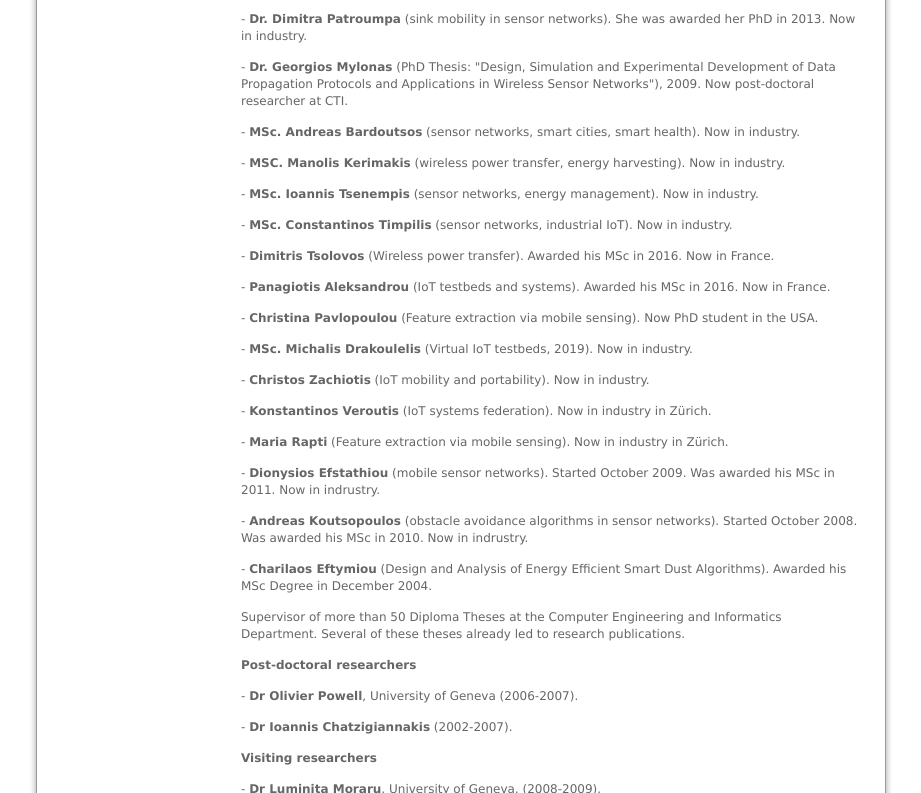
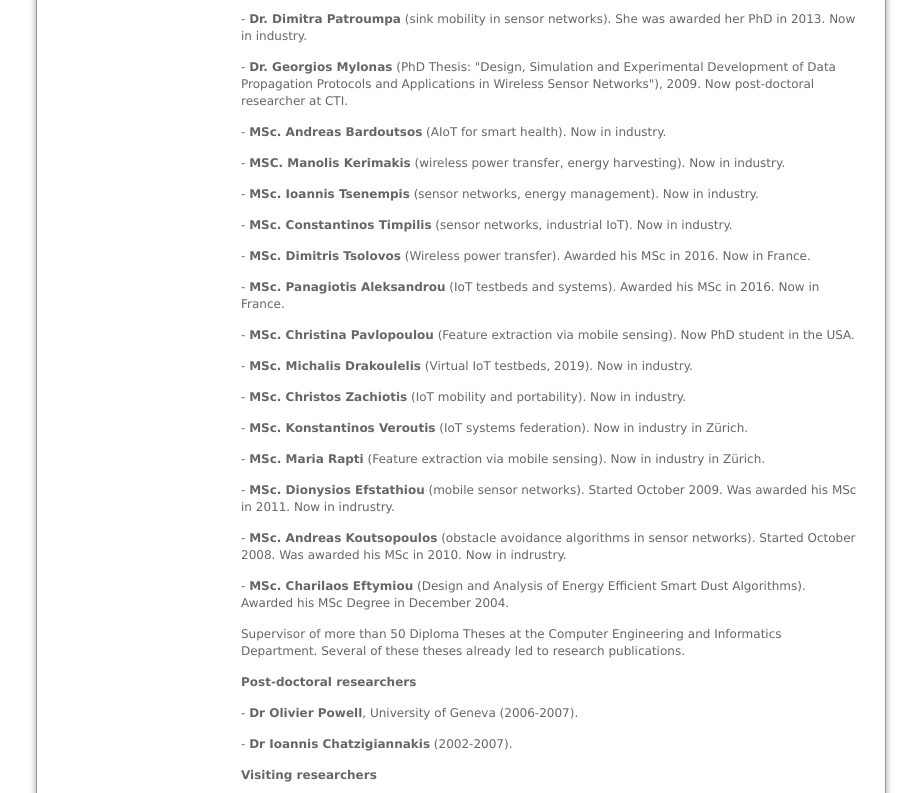
Before and after one commit to fothot2/nikole-personal-page, a plain HTML site: page teamMembers.html in a window 1280 px wide. Shown: the part 670-1463 px from the top of the page, without its empty margins (179-1100 px from the left). Drawn offline with Linux system fonts and the light colour scheme.

Commit message:
Last nikole changes

```diff
--- a/teamMembers.html
+++ b/teamMembers.html
@@ -336,7 +336,7 @@
                         Now post-doctoral researcher at CTI.
                     </p>
                     <P class="vspace">
-                    <P>- <strong>MSc. Andreas Bardoutsos</strong> (sensor networks, smart cities, smart health). Now in industry.
+                    <P>- <strong>MSc. Andreas Bardoutsos</strong> (AIoT for smart health). Now in industry.
                     </P>
                     <P class="vspace">
                     <P>- <strong>MSC. Manolis Kerimakis</strong> (wireless power transfer, energy harvesting). Now in industry.
@@ -346,42 +346,42 @@
                     <P>- <strong>MSc. Constantinos Timpilis</strong> (sensor networks, industrial IoT). Now in industry.
                     </P>
                     <P class="vspace"></P>
-                    <P>- <strong>Dimitris Tsolovos</strong> (Wireless power transfer). Awarded his MSc in 2016. Now in
+                    <P>- <strong>MSc. Dimitris Tsolovos</strong> (Wireless power transfer). Awarded his MSc in 2016. Now in
                         France.
                     </P>
                     <P class="vspace">
-                    <P>- <strong>Panagiotis Aleksandrou</strong> (IoT testbeds and systems). Awarded his MSc in 2016.
+                    <P>- <strong>MSc. Panagiotis Aleksandrou</strong> (IoT testbeds and systems). Awarded his MSc in 2016.
                         Now in France.
                     </P>
                     <P class="vspace">
-                    <P>- <strong>Christina Pavlopoulou</strong> (Feature extraction via mobile sensing). Now PhD student
+                    <P>- <strong>MSc. Christina Pavlopoulou</strong> (Feature extraction via mobile sensing). Now PhD student
                         in the USA.
                     </P>
                     <P class="vspace">
                     <P>- <strong>MSc. Michalis Drakoulelis</strong> (Virtual IoT testbeds, 2019). Now in industry.
                     </P>
                     <P class="vspace">
-                    <P>- <strong>Christos Zachiotis</strong> (IoT mobility and portability). Now in industry.
+                    <P>- <strong>MSc. Christos Zachiotis</strong> (IoT mobility and portability). Now in industry.
                     </P>
                     <P class="vspace">
-                    <P>- <strong>Konstantinos Veroutis</strong> (IoT systems federation). Now in industry in Z&#252rich.
+                    <P>- <strong>MSc. Konstantinos Veroutis</strong> (IoT systems federation). Now in industry in Z&#252rich.
                     </P>
                     <p class='vspace'></p>
-                    <p>- <strong>Maria Rapti</strong> (Feature extraction via mobile sensing). Now in industry in
+                    <p>- <strong>MSc. Maria Rapti</strong> (Feature extraction via mobile sensing). Now in industry in
                         Z&#252rich.
                     </p>
 
                     <p class='vspace'></p>
-                    <p>- <strong>Dionysios Efstathiou</strong> (mobile sensor networks). Started October 2009. Was
+                    <p>- <strong>MSc. Dionysios Efstathiou</strong> (mobile sensor networks). Started October 2009. Was
                         awarded his MSc in 2011. Now in indrustry.
                     </p>
                     <P class="vspace"></p>
-                    <P>- <STRONG>Andreas Koutsopoulos</STRONG> (obstacle avoidance algorithms in sensor networks).
+                    <P>- <STRONG>MSc. Andreas Koutsopoulos</STRONG> (obstacle avoidance algorithms in sensor networks).
                         Started October 2008. Was awarded his <span class='wikiword'>MSc</span> in 2010. Now in
                         indrustry.
                     </P>
                     <p class='vspace'></p>
-                    <p>- <strong>Charilaos Eftymiou</strong> (Design and Analysis of Energy Efficient Smart Dust
+                    <p>- <strong>MSc. Charilaos Eftymiou</strong> (Design and Analysis of Energy Efficient Smart Dust
                         Algorithms). Awarded his <span class='wikiword'>MSc</span> Degree in December 2004.
                     </p>
                     <!--<p class='vspace'></p><p>- <strong>Christoforos Raptopoulos</strong> (Design and Analysis of Algorithms for Random Intersection Graphs). Awarded his <span class='wikiword'>MSc</span> Degree in September 2005. Post-doctoral researcher at the U. of Paderborn (2008-2008). Now postdoctoral researcher in CTI and the U. of Patras, Greece.
```
Also changed, not shown: conferenceActivities.html (+1 -1 lines), index.html (+3 -3 lines), researchInterests.html (+1 -3 lines), teaching.html (+6 -6 lines).
